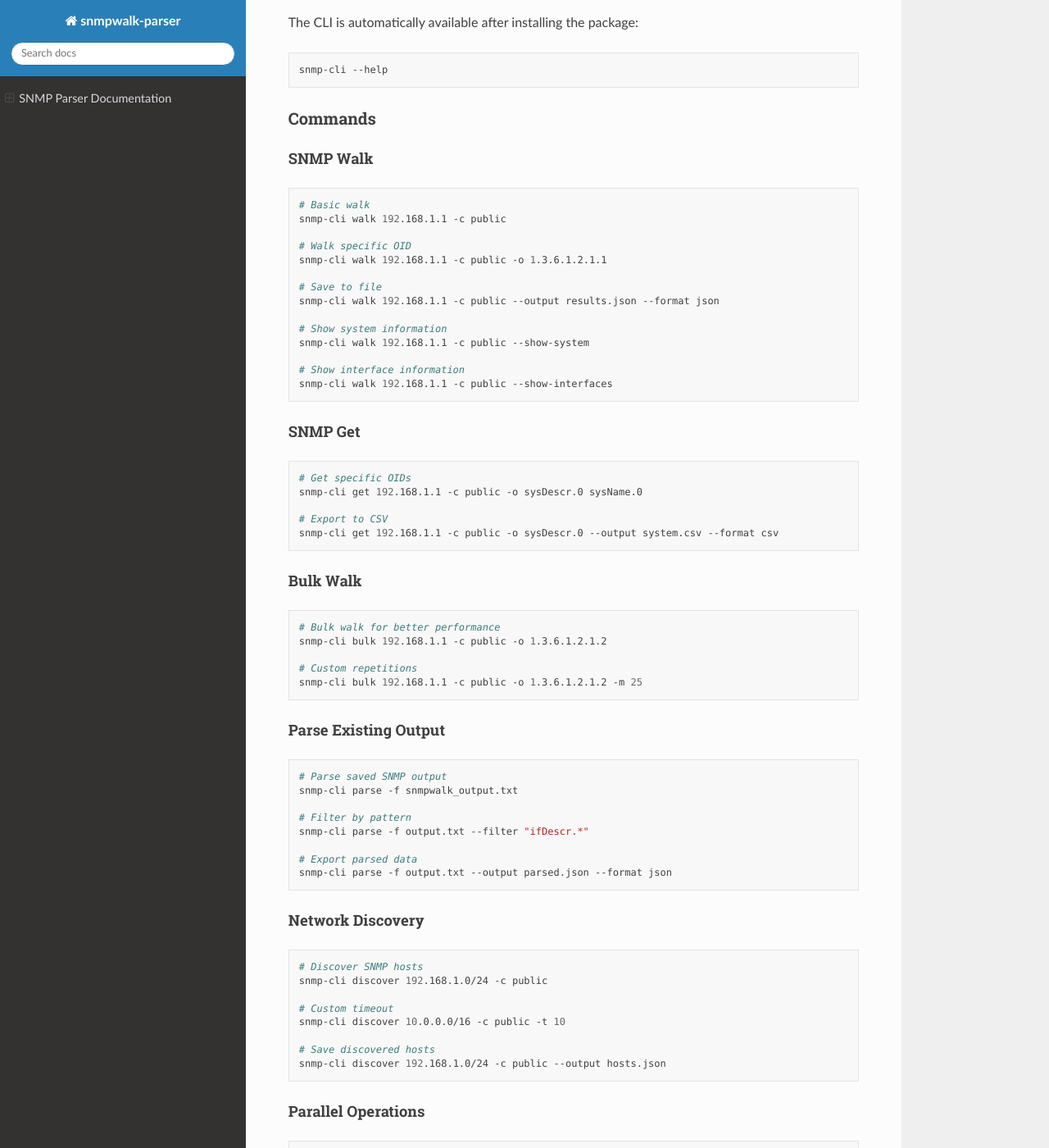
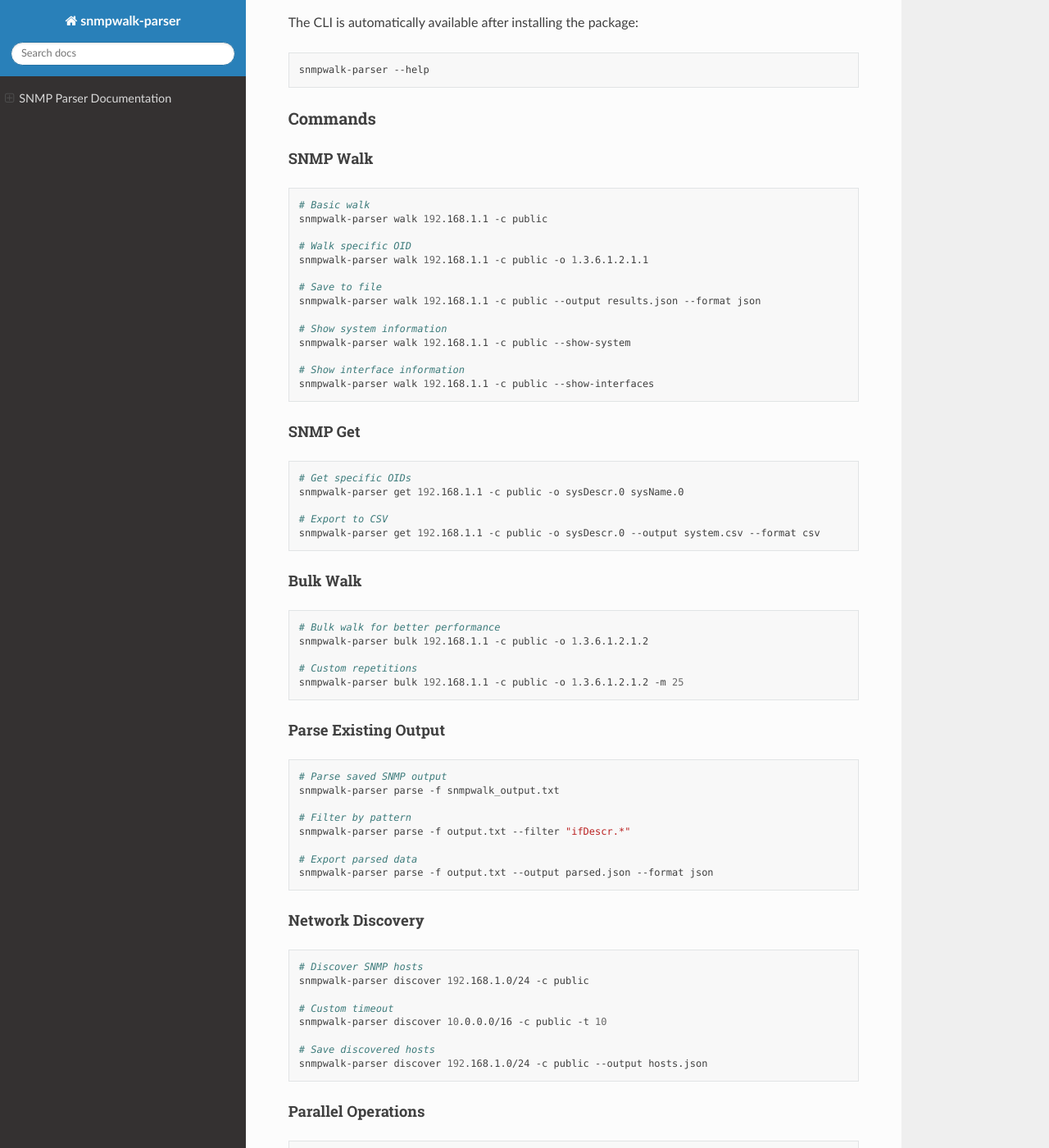
Before and after one commit to kunalraut666/snmpwalk-parser, a Sphinx documentation site: the page built from docs/index.md, in a window 1280 px wide and 1400 px high, scrolled down 5300 px. Shown: the whole window at 82% size. Built offline with Sphinx 7.4.7 and the Read the Docs theme 3.1.0, drawn with Linux system fonts in a browser that asks for light colours; some of the changed text lies outside the part shown.

Commit message:
updated read the docs 'snmp-cli' to 'snmpwalk-parser'

````diff
--- a/docs/index.md
+++ b/docs/index.md
@@ -254,7 +254,7 @@ The package includes a comprehensive command-line interface for all operations.
 The CLI is automatically available after installing the package:
 
 ```bash
-snmp-cli --help
+snmpwalk-parser --help
 ```
 
 ### Commands
@@ -263,94 +263,94 @@ snmp-cli --help
 
 ```bash
 # Basic walk
-snmp-cli walk 192.168.1.1 -c public
+snmpwalk-parser walk 192.168.1.1 -c public
 
 # Walk specific OID
-snmp-cli walk 192.168.1.1 -c public -o 1.3.6.1.2.1.1
+snmpwalk-parser walk 192.168.1.1 -c public -o 1.3.6.1.2.1.1
 
 # Save to file
-snmp-cli walk 192.168.1.1 -c public --output results.json --format json
+snmpwalk-parser walk 192.168.1.1 -c public --output results.json --format json
 
 # Show system information
-snmp-cli walk 192.168.1.1 -c public --show-system
+snmpwalk-parser walk 192.168.1.1 -c public --show-system
 
 # Show interface information
-snmp-cli walk 192.168.1.1 -c public --show-interfaces
+snmpwalk-parser walk 192.168.1.1 -c public --show-interfaces
 ```
 
 #### SNMP Get
 
 ```bash
 # Get specific OIDs
-snmp-cli get 192.168.1.1 -c public -o sysDescr.0 sysName.0
+snmpwalk-parser get 192.168.1.1 -c public -o sysDescr.0 sysName.0
 
 # Export to CSV
-snmp-cli get 192.168.1.1 -c public -o sysDescr.0 --output system.csv --format csv
+snmpwalk-parser get 192.168.1.1 -c public -o sysDescr.0 --output system.csv --format csv
 ```
 
 #### Bulk Walk
 
 ```bash
 # Bulk walk for better performance
-snmp-cli bulk 192.168.1.1 -c public -o 1.3.6.1.2.1.2
+snmpwalk-parser bulk 192.168.1.1 -c public -o 1.3.6.1.2.1.2
 
 # Custom repetitions
-snmp-cli bulk 192.168.1.1 -c public -o 1.3.6.1.2.1.2 -m 25
+snmpwalk-parser bulk 192.168.1.1 -c public -o 1.3.6.1.2.1.2 -m 25
 ```
 
 #### Parse Existing Output
 
 ```bash
 # Parse saved SNMP output
-snmp-cli parse -f snmpwalk_output.txt
+snmpwalk-parser parse -f snmpwalk_output.txt
 
 # Filter by pattern
-snmp-cli parse -f output.txt --filter "ifDescr.*"
+snmpwalk-parser parse -f output.txt --filter "ifDescr.*"
 
 # Export parsed data
-snmp-cli parse -f output.txt --output parsed.json --format json
+snmpwalk-parser parse -f output.txt --output parsed.json --format json
 ```
 
 #### Network Discovery
 
 ```bash
 # Discover SNMP hosts
-snmp-cli discover 192.168.1.0/24 -c public
+snmpwalk-parser discover 192.168.1.0/24 -c public
 
 # Custom timeout
-snmp-cli discover 10.0.0.0/16 -c public -t 10
+snmpwalk-parser discover 10.0.0.0/16 -c public -t 10
 
 # Save discovered hosts
-snmp-cli discover 192.168.1.0/24 -c public --output hosts.json
+snmpwalk-parser discover 192.168.1.0/24 -c public --output hosts.json
 ```
 
 #### Parallel Operations
 
 ```bash
 # Parallel walk on multiple hosts
-snmp-cli parallel -H 192.168.1.1 192.168.1.2 192.168.1.3 -c public
+snmpwalk-parser parallel -H 192.168.1.1 192.168.1.2 192.168.1.3 -c public
 
 # Custom worker count
-snmp-cli parallel -H 192.168.1.{1..10} -c public -w 20
+snmpwalk-parser parallel -H 192.168.1.{1..10} -c public -w 20
 
 # Export results
-snmp-cli parallel -H 192.168.1.1 192.168.1.2 -c public --output parallel.json
+snmpwalk-parser parallel -H 192.168.1.1 192.168.1.2 -c public --output parallel.json
 ```
 
 ### Global Options
 
 ```bash
 # Verbose output
-snmp-cli walk 192.168.1.1 -c public -v
+snmpwalk-parser walk 192.168.1.1 -c public -v
 
 # Disable colors
-snmp-cli walk 192.168.1.1 -c public --no-color
+snmpwalk-parser walk 192.168.1.1 -c public --no-color
 
 # Custom timeout and retries
-snmp-cli walk 192.168.1.1 -c public -t 60 -r 5
+snmpwalk-parser walk 192.168.1.1 -c public -t 60 -r 5
 
 # SNMP version
-snmp-cli walk 192.168.1.1 -c public -V 1
+snmpwalk-parser walk 192.168.1.1 -c public -V 1
 ```
 
 ## API Reference
````
